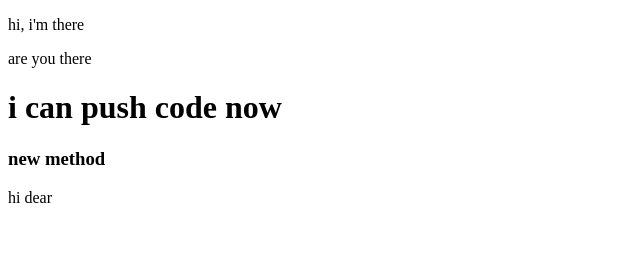
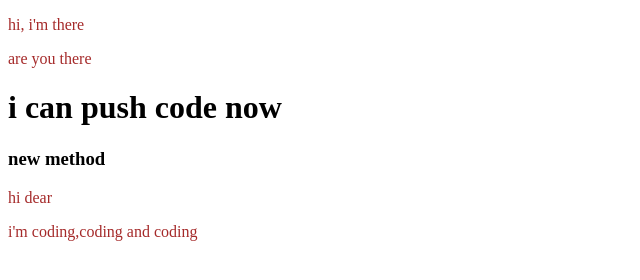
Before and after one commit to mdramim1235/my-second-repo, a plain HTML site: page index.html in a window 1280 px wide. Shown: the whole page, without its empty margins (0-640 px from the left). Drawn offline with Linux system fonts and the light colour scheme.

Commit message:
added color

```diff
--- a/index.html
+++ b/index.html
@@ -5,6 +5,7 @@
     <meta http-equiv="X-UA-Compatible" content="IE=edge">
     <meta name="viewport" content="width=, initial-scale=1.0">
     <title>my-second-repo</title>
+    <link rel="stylesheet" href="style.css">
 </head>
 <body>
     <p>hi, i'm there</p>
@@ -12,5 +13,6 @@
     <h1>i can push code now</h1>
     <h3>new method</h3>
     <p>hi dear</p>
+    <p>i'm coding,coding and coding</p>
 </body>
 </html>
--- a/style.css
+++ b/style.css
@@ -0,0 +1,3 @@
+p{
+    color: brown;
+}
```
